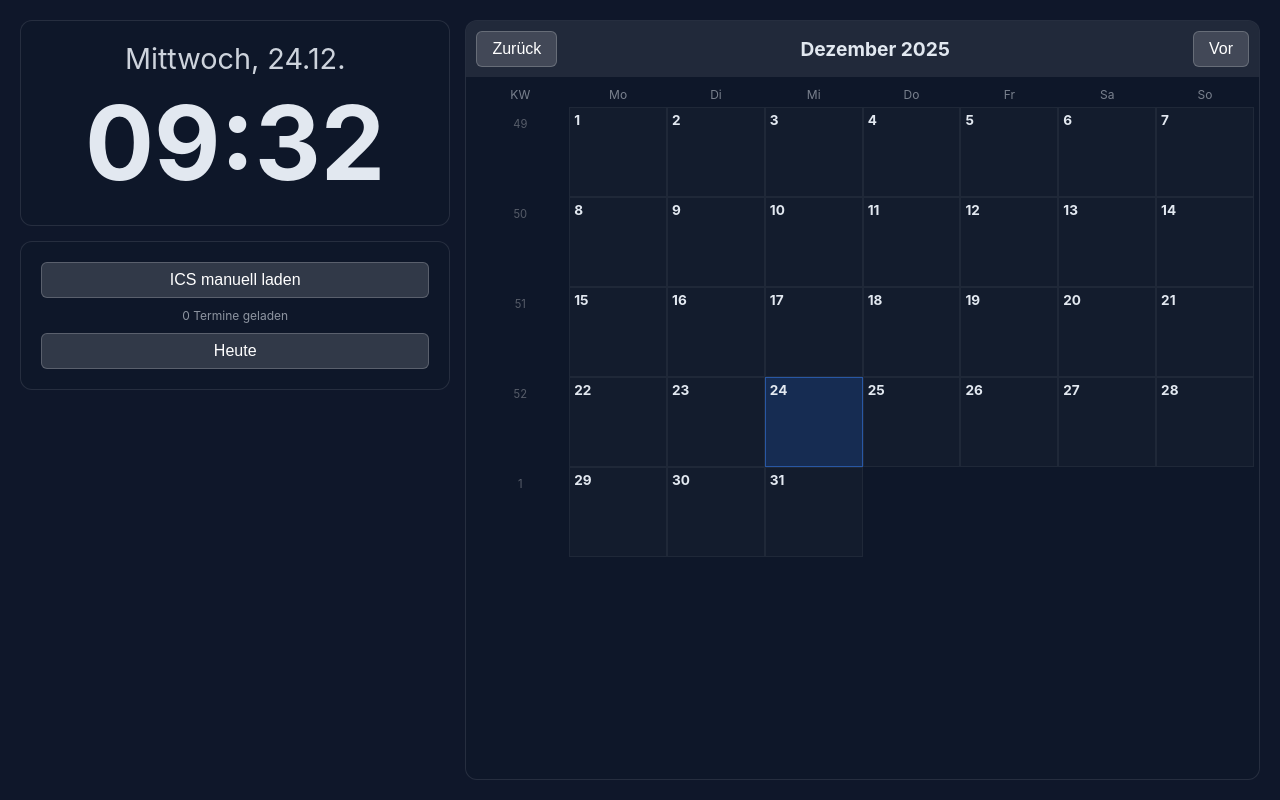
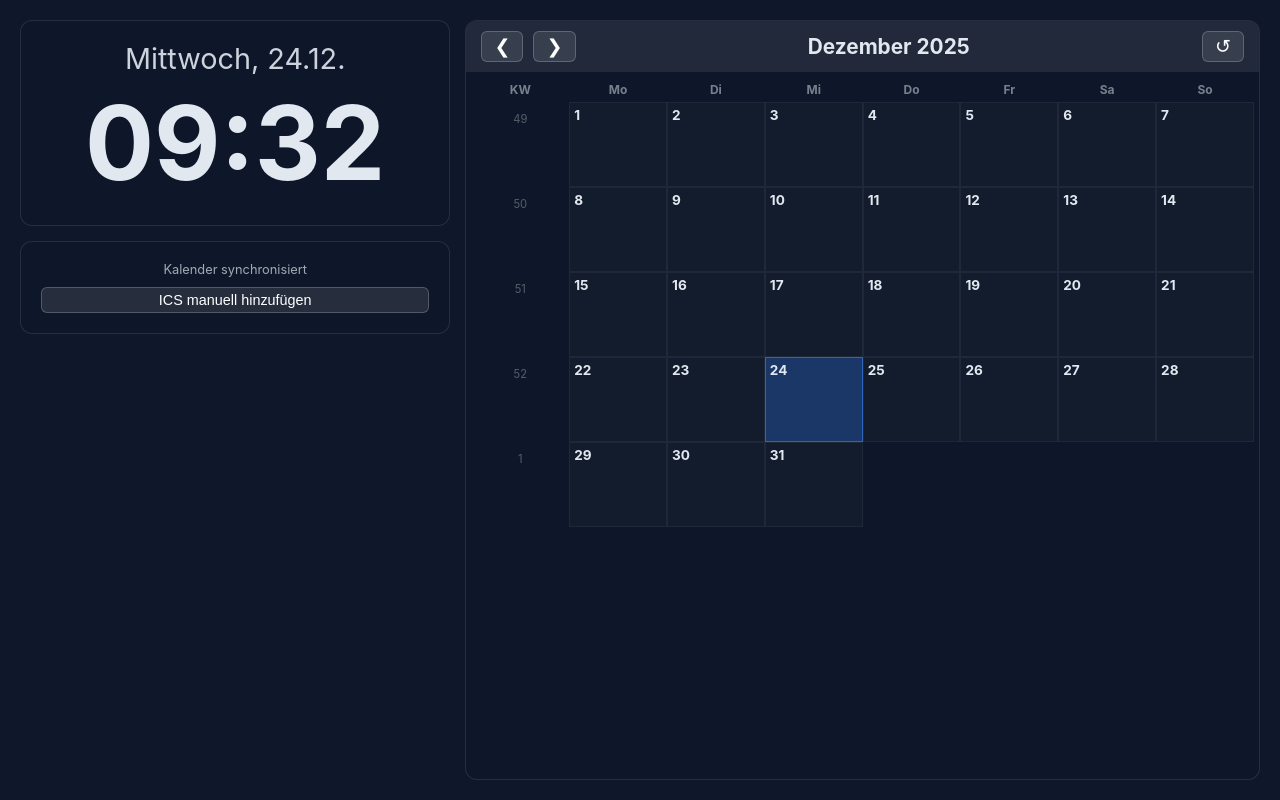
Before and after one commit to Alex-Dick/dashboard, a plain HTML site: page index.html in a window 1280 px wide. Drawn offline with Linux system fonts and the light colour scheme; no server answers.

Commit message:
Update index.html

```diff
--- a/index.html
+++ b/index.html
@@ -3,7 +3,7 @@
 <head>
   <meta charset="utf-8" />
   <meta name="viewport" content="width=device-width, initial-scale=1.0, maximum-scale=1.0, user-scalable=no" />
-  <title>Uhr + Kalender Auto-Load Fix</title>
+  <title>Kalender Dashboard Legacy</title>
   <style>
     :root {
       --bg-url: url('./Winter_1.jpg');
@@ -12,10 +12,11 @@
 
     html, body { height: 100%; margin: 0; padding: 0; font-family: -apple-system, sans-serif; overflow: hidden; background:#0f172a; color:#e2e8f0; }
 
-    /* HINTERGRUND (iOS 9 safe) */
+    /* HINTERGRUND */
     .bg { position: fixed; top: 0; left: 0; right: 0; bottom: 0; z-index: -2; background-image: url('./Winter_1.jpg'); background-image: var(--bg-url); background-size: cover; -webkit-background-size: cover; background-position: center; -webkit-transform: translateZ(0); }
     .bg-dim { position: fixed; top: 0; left: 0; right: 0; bottom: 0; z-index: -1; background: rgba(15,23,42, 0.4); }
 
+    /* LAYOUT */
     .wrap { position: relative; width: 100%; height: 100vh; box-sizing: border-box; padding: 20px; display: -webkit-box; display: -webkit-flex; display: flex; -webkit-box-orient: horizontal; -webkit-flex-direction: row; flex-direction: row; gap: 15px; }
 
     .left { -webkit-box-flex: 1; -webkit-flex: 1 1 35%; flex: 1 1 35%; display: -webkit-box; display: -webkit-flex; display: flex; -webkit-box-orient: vertical; -webkit-flex-direction: column; flex-direction: column; }
@@ -25,19 +26,44 @@
     .time { font-size: 8vw; font-weight: bold; }
     .date-line { font-size: 1.8rem; opacity: 0.9; margin-bottom: 5px; }
 
-    .calendar-header { padding: 10px; background: rgba(255,255,255,0.08); display: -webkit-box; display: flex; -webkit-box-pack: justify; justify-content: space-between; -webkit-box-align: center; align-items: center; }
-    .header-center { font-weight: bold; font-size: 1.2rem; }
+    /* NAVIGATION IM KALENDER */
+    .calendar-header {
+      padding: 10px 15px;
+      background: rgba(255,255,255,0.08);
+      display: -webkit-box; display: flex;
+      -webkit-box-pack: justify; justify-content: space-between;
+      -webkit-box-align: center; align-items: center;
+    }
 
-    .nav-btn { background: rgba(255,255,255,0.15); border: 1px solid rgba(255,255,255,0.2); color: white; padding: 8px 15px; border-radius: 6px; cursor: pointer; font-size: 1rem; }
+    .nav-group {
+      display: -webkit-box; display: flex;
+      -webkit-box-align: center; align-items: center;
+      gap: 10px;
+    }
 
+    .header-center { font-weight: bold; font-size: 1.3rem; }
+
+    .icon-btn {
+      background: rgba(255,255,255,0.1);
+      border: 1px solid rgba(255,255,255,0.2);
+      color: white;
+      padding: 5px 12px;
+      border-radius: 6px;
+      cursor: pointer;
+      font-size: 1.2rem;
+      line-height: 1;
+    }
+    .icon-btn:active { background: rgba(255,255,255,0.3); }
+
+    /* KALENDER GRID */
     .calendar-grid { display: block; -webkit-box-flex: 1; flex: 1; overflow-y: scroll; -webkit-overflow-scrolling: touch; padding: 5px; }
     .calendar-day-header, .week-number, .calendar-day { float: left; width: 12.5%; box-sizing: border-box; }
-    .calendar-day-header { font-size: 0.75rem; text-align: center; opacity: 0.5; padding: 5px 0; }
+    .calendar-day-header { font-size: 0.75rem; text-align: center; opacity: 0.5; padding: 5px 0; font-weight: bold; }
     .week-number { color: rgba(255,255,255,0.3); font-size: 0.7rem; text-align: center; padding-top: 10px; }
 
-    .calendar-day { height: 90px; border: 1px solid rgba(255,255,255,0.05); background: rgba(255,255,255,0.02); overflow: hidden; }
+    .calendar-day { height: 85px; border: 1px solid rgba(255,255,255,0.05); background: rgba(255,255,255,0.02); overflow: hidden; position: relative; }
     .day-number { padding: 4px; font-size: 0.85rem; font-weight: bold; }
-    .today { background: rgba(59, 130, 246, 0.2) !important; border: 1px solid rgba(59, 130, 246, 0.5); }
+    .today { background: rgba(59, 130, 246, 0.3) !important; border: 1px solid rgba(59, 130, 246, 0.6); }
 
     .calendar-grid::after, #calendarDays::after { content: ""; display: table; clear: both; }
     .month-event { background: #fb923c; color: white; font-size: 0.65rem; padding: 2px 4px; margin: 2px; border-radius: 3px; white-space: nowrap; overflow: hidden; text-overflow: ellipsis; }
@@ -56,19 +82,26 @@
         <div id="hoursMinutes" class="time">00:00</div>
       </div>
       <div class="panel">
-        <button class="nav-btn" onclick="document.getElementById('icsFile').click()" style="width:100%">ICS manuell laden</button>
+        <div id="icsStatus" style="font-size:0.8rem; margin-bottom:10px; opacity:0.7;">Kalender werden geladen...</div>
+        <button class="icon-btn" onclick="document.getElementById('icsFile').click()" style="font-size:0.9rem; width:100%">ICS manuell hinzufügen</button>
         <input type="file" id="icsFile" accept=".ics" multiple style="display:none" />
-        <div id="icsStatus" style="margin-top:10px; font-size:0.75rem; opacity:0.6;">Suche Kalender...</div>
-        <button class="nav-btn" id="todayBtn" style="margin-top:10px; width:100%">Heute</button>
       </div>
     </div>
 
     <div class="right">
       <div class="calendar-header">
-        <button class="nav-btn" id="prevBtn"> Zurück </button>
+        <div class="nav-group">
+          <button class="icon-btn" id="prevBtn" title="Zurück">&#10094;</button>
+          <button class="icon-btn" id="nextBtn" title="Vor">&#10095;</button>
+        </div>
+
         <div id="calendarMonth" class="header-center">-</div>
-        <button class="nav-btn" id="nextBtn"> Vor </button>
+
+        <div class="nav-group">
+          <button class="icon-btn" id="todayBtn" title="Heute">&#8634;</button>
+        </div>
       </div>
+
       <div class="calendar-grid">
         <div class="calendar-day-header">KW</div>
         <div class="calendar-day-header">Mo</div><div class="calendar-day-header">Di</div><div class="calendar-day-header">Mi</div>
@@ -105,16 +138,19 @@
         document.getElementById('calendarMonth').textContent = months[m] + ' ' + y;
         var container = document.getElementById('calendarDays');
         container.innerHTML = '';
+
         var firstDayIdx = new Date(y, m, 1).getDay();
         firstDayIdx = (firstDayIdx === 0) ? 6 : firstDayIdx - 1;
         var totalDays = new Date(y, m + 1, 0).getDate();
 
-        var kw = document.createElement('div'); kw.className = 'week-number';
-        kw.textContent = getWeekNumber(new Date(y, m, 1)); container.appendChild(kw);
+        var kwVal = getWeekNumber(new Date(y, m, 1));
+        var kw = document.createElement('div'); kw.className = 'week-number'; kw.textContent = kwVal;
+        container.appendChild(kw);
 
         for (var i=0; i<firstDayIdx; i++) {
           var e = document.createElement('div'); e.className = 'calendar-day'; e.style.opacity='0'; container.appendChild(e);
         }
+
         for (var d=1; d<=totalDays; d++) {
           var curDate = new Date(y, m, d);
           if (curDate.getDay() === 1 && d > 1) {
@@ -124,6 +160,7 @@
           var dDiv = document.createElement('div'); dDiv.className = 'calendar-day';
           if(d === today.getDate() && m === today.getMonth() && y === today.getFullYear()) dDiv.className += ' today';
           dDiv.innerHTML = '<div class="day-number">'+d+'</div>';
+
           var key = y+'-'+m+'-'+d;
           if (calendarEvents[key]) {
             calendarEvents[key].forEach(function(ev){
@@ -144,17 +181,18 @@
           else if(l.indexOf('END:VEVENT')===0 && cur && cur.start) { evs.push(cur); cur=null; }
           else if(cur && l.indexOf('DTSTART')===0) {
             var v = l.split(':')[1];
-            if(v) cur.start = new Date(v.substring(0,4), v.substring(4,6)-1, v.substring(6,8));
+            if(v) cur.start = new Date(v.substring(0,4), parseInt(v.substring(4,6))-1, parseInt(v.substring(6,8)));
           }
-          else if(cur && l.indexOf('SUMMARY')===0) cur.title = l.split(':')[1];
+          else if(cur && l.indexOf('SUMMARY')===0) {
+            cur.title = l.split(':')[1] ? l.split(':')[1].replace(/\\/g, "") : "Termin";
+          }
         });
         return evs;
       }
 
-      function loadCalendarsFromFolder() {
+      function loadCalendars() {
         var files = ['basic.ics', 'calendar2.ics', 'feiertage-deutschland.ics'];
-        var loadedCount = 0;
-        var allFoundEvents = [];
+        var loaded = 0;
         files.forEach(function(f) {
           var xhr = new XMLHttpRequest();
           xhr.open('GET', 'calendars/' + f, true);
@@ -162,12 +200,16 @@
             if (xhr.readyState === 4) {
               if (xhr.status === 200) {
                 var parsed = parseICS(xhr.responseText);
-                allFoundEvents = allFoundEvents.concat(parsed);
+                parsed.forEach(function(ev) {
+                  var k = ev.start.getFullYear()+'-'+ev.start.getMonth()+'-'+ev.start.getDate();
+                  if(!calendarEvents[k]) calendarEvents[k]=[];
+                  calendarEvents[k].push(ev);
+                });
               }
-              loadedCount++;
-              if (loadedCount === files.length) {
-                addEventsToCalendar(allFoundEvents);
-                document.getElementById('icsStatus').textContent = allFoundEvents.length + " Termine geladen";
+              loaded++;
+              if (loaded === files.length) {
+                renderCalendar();
+                document.getElementById('icsStatus').textContent = "Kalender synchronisiert";
               }
             }
           };
@@ -175,23 +217,19 @@
         });
       }
 
-      function addEventsToCalendar(evList) {
-        evList.forEach(function(ev) {
-          var k = ev.start.getFullYear()+'-'+ev.start.getMonth()+'-'+ev.start.getDate();
-          if(!calendarEvents[k]) calendarEvents[k]=[];
-          calendarEvents[k].push(ev);
-        });
-        renderCalendar();
-      }
-
       document.getElementById('icsFile').onchange = function(e){
-        var files = e.target.files; var loaded = 0; var allEv = [];
+        var files = e.target.files; var count = 0;
         for(var i=0; i<files.length; i++){
           var r = new FileReader();
           r.onload = function(evt){
-            allEv = allEv.concat(parseICS(evt.target.result));
-            loaded++;
-            if(loaded === files.length) { addEventsToCalendar(allEv); }
+            var manualEvs = parseICS(evt.target.result);
+            manualEvs.forEach(function(ev) {
+              var k = ev.start.getFullYear()+'-'+ev.start.getMonth()+'-'+ev.start.getDate();
+              if(!calendarEvents[k]) calendarEvents[k]=[];
+              calendarEvents[k].push(ev);
+            });
+            count++;
+            if(count === files.length) renderCalendar();
           };
           r.readAsText(files[i]);
         }
@@ -202,7 +240,7 @@
       document.getElementById('todayBtn').onclick = function(){ viewDate = new Date(); renderCalendar(); };
 
       renderCalendar();
-      loadCalendarsFromFolder(); // Startet den Auto-Load
+      loadCalendars();
     })();
   </script>
 </body>
```
